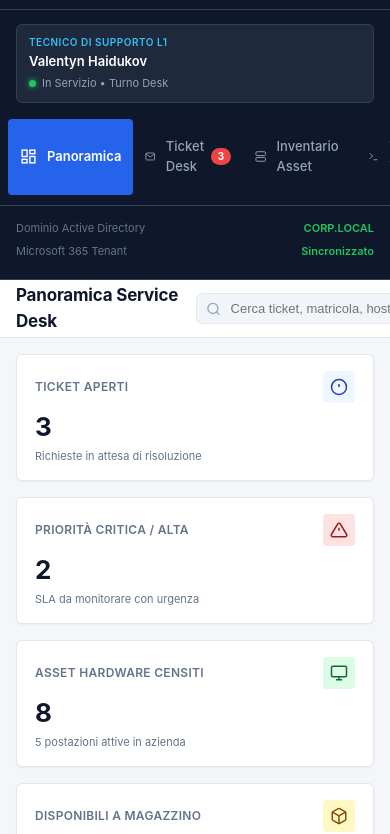
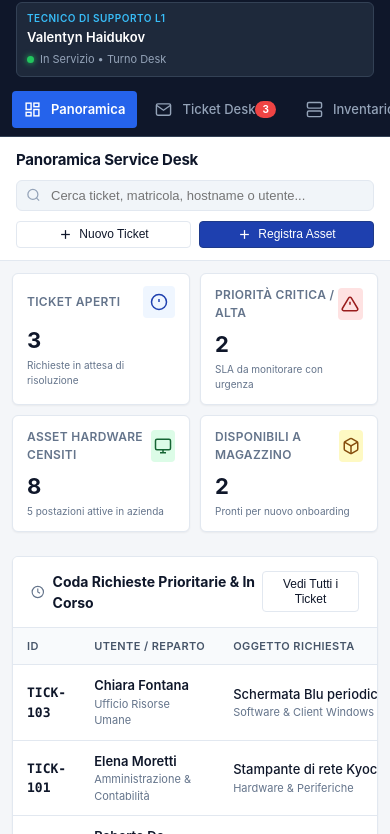
Before and after one commit to HV94/it-support-hub, a plain HTML site: page index.html in a window 390 px wide. Shown: the part 72-906 px from the top of the page. Drawn offline with Linux system fonts and the light colour scheme.

Commit message:
adattata grafica per schermi piccoli e cellulari

```diff
--- a/style.css
+++ b/style.css
@@ -998,18 +998,70 @@ html, body {
     border-right: none;
     border-bottom: 1px solid var(--border-dark);
   }
+  .sidebar-brand {
+    padding: 12px 16px 8px;
+  }
+  .operator-badge {
+    margin: 8px 16px;
+    padding: 8px 10px;
+  }
   .sidebar-nav {
     display: flex;
     overflow-x: auto;
-    padding: 8px;
+    padding: 6px 12px;
+    gap: 6px;
+    -webkit-overflow-scrolling: touch;
+  }
+  .sidebar-nav .nav-item {
+    white-space: nowrap;
+    flex-shrink: 0;
   }
   .nav-section-title {
     display: none;
   }
+  .sidebar-footer {
+    display: none;
+  }
   .top-header {
-    padding: 0 16px;
+    height: auto;
+    padding: 12px 16px;
+    flex-direction: column;
+    align-items: stretch;
+    gap: 10px;
+  }
+  .header-left {
+    flex-direction: column;
+    align-items: stretch;
+    gap: 8px;
+  }
+  .page-title {
+    font-size: 15px;
+  }
+  .header-search {
+    width: 100%;
+  }
+  .header-actions {
+    display: flex;
+    justify-content: stretch;
+    gap: 8px;
+  }
+  .header-actions .btn {
+    flex: 1;
   }
   .content-area {
-    padding: 16px;
+    padding: 12px;
+  }
+  .kpi-grid {
+    grid-template-columns: repeat(2, 1fr);
+    gap: 10px;
+  }
+  .kpi-card {
+    padding: 12px 14px;
+  }
+  .kpi-value {
+    font-size: 22px;
+  }
+  .kpi-subtext {
+    font-size: 10px;
   }
 }
```
